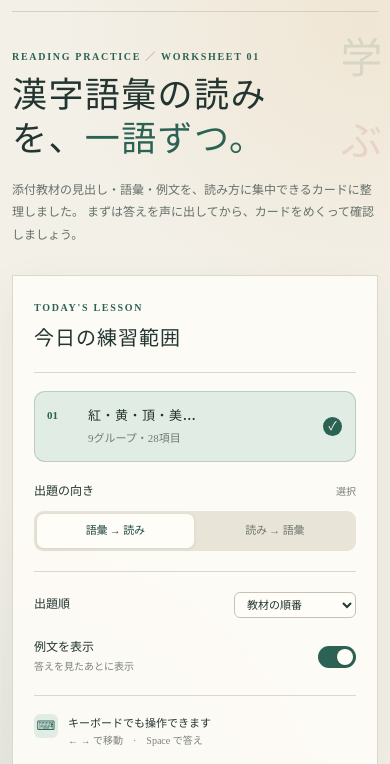
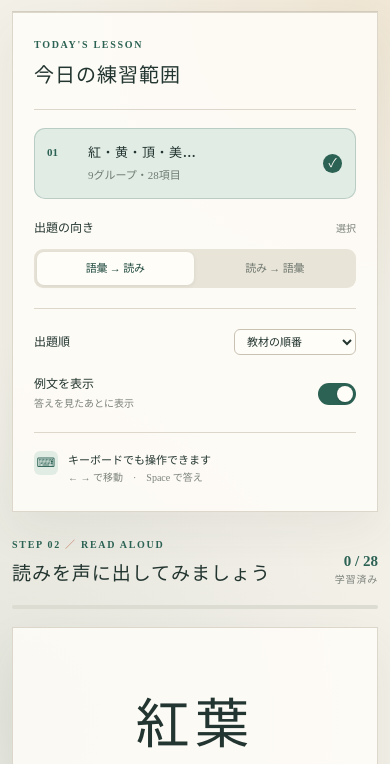
Before and after one commit to honohi2005-del/kanji-reading-practice, a plain HTML site: page index.html in a window 390 px wide. Shown: the part 58-822 px from the top of the page. Drawn offline with Linux system fonts and the light colour scheme.

Commit message:
トップの導入部分を削除

```diff
--- a/index.html
+++ b/index.html
@@ -29,20 +29,6 @@
       </header>
 
       <main>
-        <section class="hero" aria-labelledby="page-title">
-          <div class="hero-copy">
-            <p class="eyebrow">READING PRACTICE <span>／</span> WORKSHEET 01</p>
-            <h1 id="page-title">漢字語彙の読みを、<em>一語ずつ。</em></h1>
-            <p class="hero-lede">
-              添付教材の見出し・語彙・例文を、読み方に集中できるカードに整理しました。
-              まずは答えを声に出してから、カードをめくって確認しましょう。
-            </p>
-          </div>
-          <div class="hero-mark" aria-hidden="true">
-            <span>学</span><span>ぶ</span>
-          </div>
-        </section>
-
         <section class="workspace" aria-label="漢字語彙の練習">
           <aside class="lesson-panel panel-surface">
             <div class="panel-heading">
--- a/styles.css
+++ b/styles.css
@@ -128,71 +128,13 @@ input:focus-visible + .toggle-ui {
   box-shadow: 0 0 0 4px var(--green-soft);
 }
 
-.hero {
-  position: relative;
-  display: grid;
-  grid-template-columns: minmax(0, 1fr) 190px;
-  gap: 30px;
-  min-height: 0;
-  padding: 64px 0 28px;
-}
-
-.hero-copy {
-  max-width: 760px;
-}
-
-.hero .eyebrow span,
 .practice-topline .eyebrow span {
   color: var(--clay);
 }
 
-h1,
 h2,
 p {
   margin-top: 0;
-}
-
-h1 {
-  max-width: 720px;
-  margin-bottom: 17px;
-  font-family: var(--serif);
-  font-size: clamp(35px, 5vw, 62px);
-  font-weight: 400;
-  letter-spacing: 0.04em;
-  line-height: 1.25;
-}
-
-h1 em {
-  color: var(--green);
-  font-style: normal;
-}
-
-.hero-lede {
-  max-width: 600px;
-  margin-bottom: 0;
-  color: #657069;
-  font-size: 14px;
-  line-height: 2;
-}
-
-.hero-mark {
-  display: flex;
-  align-items: flex-start;
-  justify-content: flex-end;
-  gap: 3px;
-  padding-top: 3px;
-  color: rgba(44, 98, 84, 0.13);
-  font-family: var(--serif);
-  font-size: 84px;
-  font-weight: 400;
-  letter-spacing: -0.25em;
-  line-height: 0.95;
-  writing-mode: vertical-rl;
-}
-
-.hero-mark span:nth-child(2) {
-  margin-top: 48px;
-  color: rgba(191, 115, 87, 0.18);
 }
 
 .workspace {
@@ -853,16 +795,6 @@ h1 em {
     width: min(100% - 30px, 720px);
   }
 
-  .hero {
-    grid-template-columns: 1fr 100px;
-    min-height: 250px;
-    padding-top: 48px;
-  }
-
-  .hero-mark {
-    font-size: 62px;
-  }
-
   .workspace {
     grid-template-columns: 1fr;
   }
@@ -902,29 +834,6 @@ h1 em {
 
   .header-status {
     font-size: 10px;
-  }
-
-  .hero {
-    display: block;
-    min-height: 0;
-    padding: 38px 0 28px;
-  }
-
-  .hero-mark {
-    position: absolute;
-    top: 21px;
-    right: 2px;
-    font-size: 42px;
-  }
-
-  h1 {
-    max-width: calc(100% - 54px);
-    font-size: 35px;
-  }
-
-  .hero-lede {
-    font-size: 12px;
-    line-height: 1.9;
   }
 
   .lesson-panel {
```
